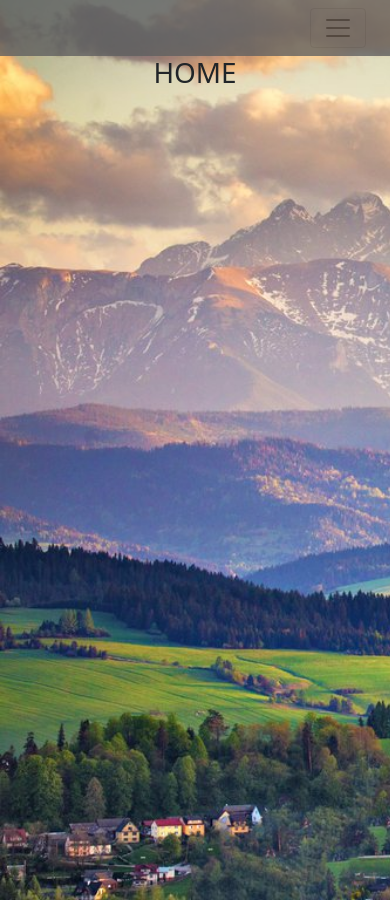
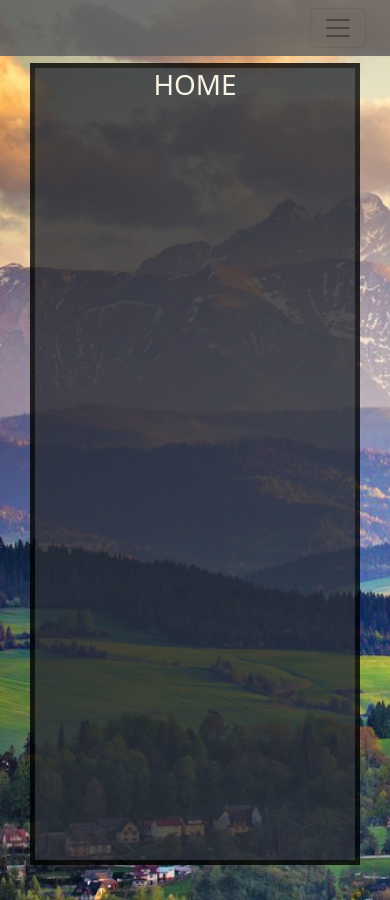
Before and after one commit to KitThornton/PortfolioWebsite, a React (Create React App) app: page /home in a window 390 px wide. Built offline with nearby package versions, Linux system fonts and the light colour scheme; some icons are missing.

Commit message:
structure content side

```diff
--- a/src/App.css
+++ b/src/App.css
@@ -17,23 +17,13 @@
   /* base blue: 154c79*/
   /*background-color: #93c4ec;*/
   min-height: 100vh;
+  color: floralwhite;
 }
-
-
-/*#navbar-wrapper{*/
-/*  width: 100vw;*/
-/*  !*min-height: 100vh !important;*!*/
-/*  margin-left: -1rem;*/
-/*  -webkit-transition: margin .25s ease-out;*/
-/*  -moz-transition: margin .25s ease-out;*/
-/*  -o-transition: margin .25s ease-out;*/
-/*  transition: margin .25s ease-out;*/
-/*}*/
-/*#navbar-wrapper .navbar-heading {*/
-/*  padding: 0.875rem 1.25rem;*/
-/*  font-size: 1.2rem;*/
-/*}*/
-/*#page-content-wrapper {*/
-/*  min-width: 0;*/
-/*  width: 100%;*/
-/*}*/
+.content-box {
+  margin: 2% 5% 5%;
+  background-color: #282c34;
+  width: 90%;
+  height: 95%;
+  opacity: 80%;
+  border: 5px solid black;
+}
--- a/src/App.js
+++ b/src/App.js
@@ -32,11 +32,52 @@ function App() {
     );
 }
 
-const Home = () => <h1>HOME</h1>;
-const Contact = () => <h1>Contact</h1>;
-const Experience = () => <h1>Experience</h1>;
-const Skills = () => <h1>Skills</h1>;
-const Projects = () => <h1>Projects</h1>;
-const CV = () => <h1>CV</h1>;
+const Home = () => {
+    return (
+        <div className="content-box">
+            <h1>HOME</h1>
+        </div>
+        )
+}
+
+const Contact = () => {
+    return (
+        <div className="content-box">
+            <h1>Contact</h1>
+        </div>
+    )
+}
+
+const Experience = () => {
+    return (
+        <div className="content-box">
+            <h1>Experience</h1>
+        </div>
+    )
+}
+
+const Skills = () => {
+    return (
+        <div className="content-box">
+            <h1>Skills</h1>
+        </div>
+    )
+}
+
+const Projects = () => {
+    return (
+        <div className="content-box">
+            <h1>Projects</h1>
+        </div>
+    )
+}
+
+const CV = () => {
+    return (
+        <div className="content-box">
+            <h1>CV</h1>
+        </div>
+    )
+}
 
 export default App;
--- a/src/components/avatar/Avatar.js
+++ b/src/components/avatar/Avatar.js
@@ -2,6 +2,7 @@ import React from 'react';
 import {Image, Container, Row, Col} from "react-bootstrap";
 import Me from "../../Thornton_Kit_close.jpg"
 import './Avatar.css'
+import {NavLink} from "react-router-dom";
 
 const Avatar = () => {
     return (
--- a/src/components/navbar/Navbar.css
+++ b/src/components/navbar/Navbar.css
@@ -14,11 +14,8 @@
 .link:hover:after {
     content: '   |';
 }
-.NavLink {
-    /*padding-top: 10px !important;*/
-}
 .footer {
-    margin-top: 60%;
+    margin-top: 40%;
     font-size: large;
 }
 #responsive-navbar-nav {
--- a/src/components/navbar/Navbar.js
+++ b/src/components/navbar/Navbar.js
@@ -11,7 +11,7 @@ export const VerticalNavbar = (props) => {
 
     return (
         <>
-            <div className="d-none d-md-inline-block">
+            <div className="d-none d-md-block">
                 <Avatar />
             </div>
             <Navbar
--- a/src/components/sidebar/Sidebar.css
+++ b/src/components/sidebar/Sidebar.css
@@ -10,5 +10,5 @@
     color: #f8dad4;
     /*color: inherit;*/
     /*width: 100%;*/
-    opacity: 80%;
+    opacity: 85%;
 }
```
